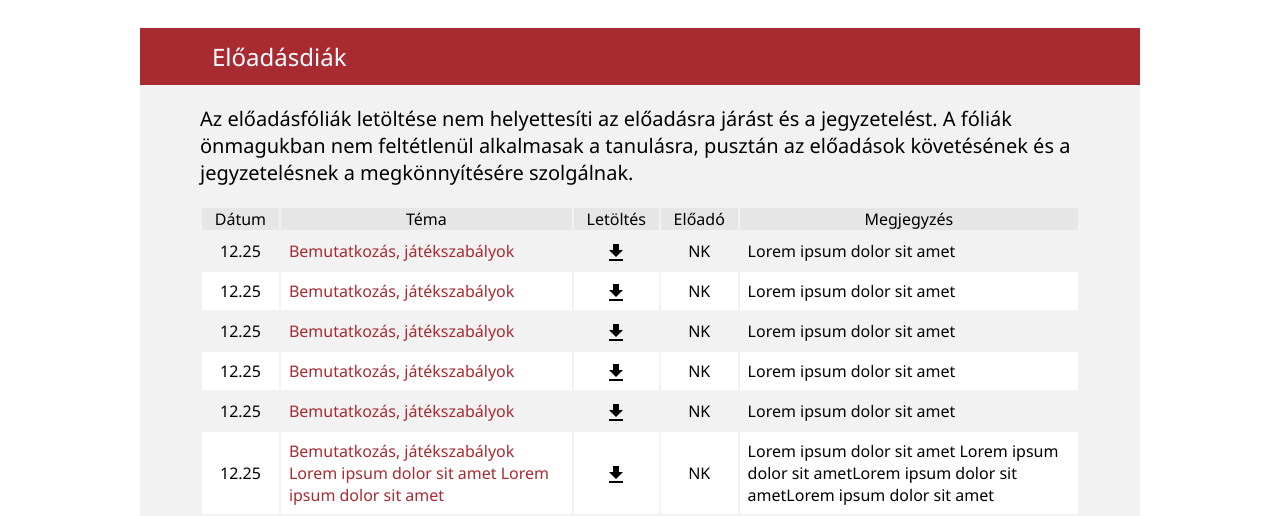
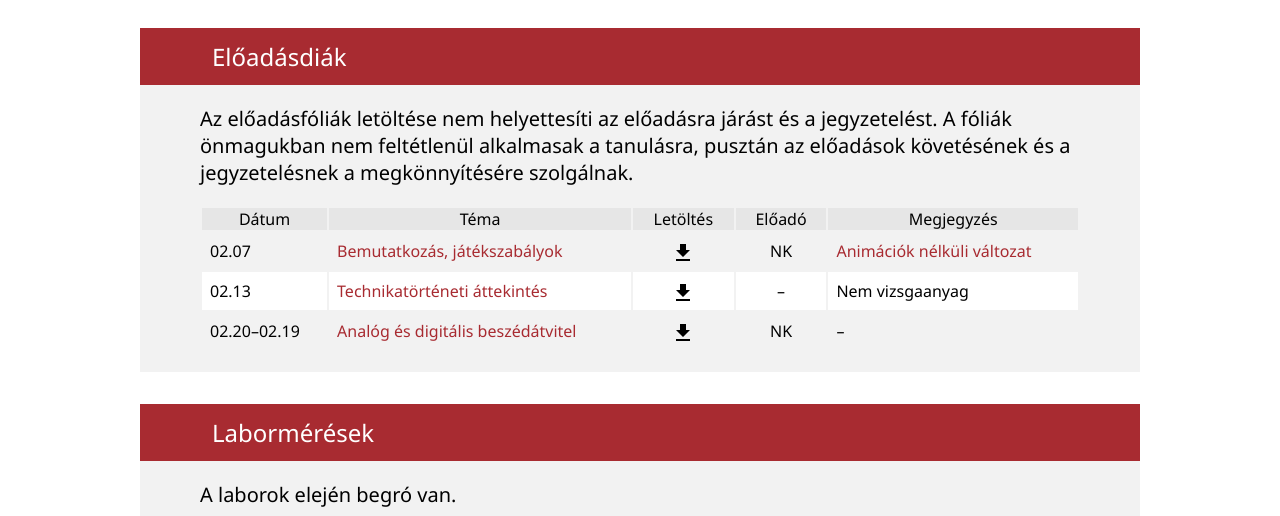
Before and after one commit to anadutova/kh2, a plain HTML site: page index.html in a window 1280 px wide. Shown: the part 286-802 px from the top of the page. Drawn offline with Linux system fonts and the light colour scheme.

Commit message:
Takarítás

```diff
--- a/script.js
+++ b/script.js
@@ -1,43 +1,40 @@
 function ready(fn) {
-    if (document.attachEvent ? document.readyState === "complete" : document.readyState !== "loading"){
+    if (document.attachEvent ? document.readyState === "complete" : document.readyState !== "loading") {
         fn();
     } else {
         document.addEventListener('DOMContentLoaded', fn);
     }
 }
 
-function onReady(){
-    initMenuButtonClickEvent();
+function initTable() {
+    var lectures = new Array;
 
-    var lectures = new Array(5).fill(
+        lectures.push(
             {
-            date: "12.25",
-            topic: "Bemutatkozás, játékszabályok",
-            address:  null,
-            lecturer: "NK",
-            comment:  "Lorem ipsum dolor sit amet"
+                date: '02.07',
+                topic: 'Bemutatkozás, játékszabályok',
+                address: 'kh2-01_bevezeto.pdf',
+                lecturer: 'NK',
+                comment: '<a href="kh2-01_bevezeto-animacio-nelkul.pdf" class="link">Animációk nélküli változat</a>'
+            },
+            {
+                date: "02.13",
+                topic: "Technikatörténeti áttekintés",
+                address: "kh2-02_tortenelem_vezetekes_arch.pdf",
+                lecturer: null,
+                comment: "Nem vizsgaanyag"
+            },
+            {
+                date: "02.20–02.19",
+                topic: "Analóg és digitális beszédátvitel",
+                address: "kh2-03_PCM.pdf",
+                lecturer: "NK"
             }
         );
 
-    lectures.push( {
-        date: "12.25",
-            topic: "Bemutatkozás, játékszabályok Lorem ipsum dolor sit amet Lorem ipsum dolor sit amet ",
-            address:  null,
-            lecturer: "NK",
-            comment:  "Lorem ipsum dolor sit amet Lorem ipsum dolor sit ametLorem ipsum dolor sit ametLorem ipsum dolor sit amet"
-    });
-
-    lectures.push( {
-        date: "12.25",
-            topic: "Bemutatkozás, játékszabályok",
-            address:  null,
-            lecturer: "NK",
-            comment:  "Lorem ipsum dolor sit amet\nLorem ipsum dolor sit ametLorem ipsum dolor sit ametLorem ipsum dolor sit amet"
-    });
-
         var table = document.getElementById("table-body");
 
-    for (var lecture of lectures){
+        for (var lecture of lectures) {
             var row = document.createElement("tr");
             row.setAttribute("class", "table__row");
 
@@ -59,11 +56,11 @@
 
 
             cell.classList.add("table__cell--text-align-center", "table__cell--xs-only", "table__cell--inflexible", "table__cell");
-        button.addEventListener("click", function(event){
+            button.addEventListener("click", function (event) {
                 var button = event.target;
                 var row = button.parentElement.parentElement;
                 var cells = row.querySelectorAll(".js-collapsibleCell");
-            for (cell of cells){
+                for (cell of cells) {
                     if (!cell.classList.toggle("table__cell--except-xs"))
                         button.firstChild.firstChild.setAttributeNS('http://www.w3.org/1999/xlink', "href", "icons.svg#ic_remove_white_24px");
                     else button.firstChild.firstChild.setAttributeNS('http://www.w3.org/1999/xlink', "href", "icons.svg#ic_add_white_24px");
@@ -72,9 +69,10 @@
             })
             row.appendChild(cell);
 
-        for(let i = 0; i < 5; i++) {
+            for (let i = 0; i < 5; i++) {
                 let cell = document.createElement("td");
-            if (i == 0 || i == 2 || i == 2) cell.setAttribute("class", "table__cell--text-align-center  table__cell--inflexible");
+                if (i == 2) cell.setAttribute("class", "table__cell--text-align-center  table__cell--inflexible");
+                else if (i == 0) cell.setAttribute("class", "table__cell--date");
                 else cell.setAttribute("class", "table__cell--flexible");
                 if (i == 3) cell.classList.add("table_cell--data-lecturer", "js-collapsibleCell", "table__cell--text-align-center", "table__cell--except-xs");
                 if (i == 4) cell.classList.add("table_cell--data-comment", "js-collapsibleCell", "table__cell--except-xs");
@@ -110,15 +108,15 @@
                         cellText = a;
                     }
                         break;
-                case 3: cellText = document.createTextNode(lecture.lecturer);
+                    case 3: cellText = document.createTextNode(lecture.lecturer || "–");
                         break;
-                case 4: cell.textContent = lecture.comment;
+                    case 4: cell.innerHTML = lecture.comment || "–";
                         break;
                 }
                 if (i !== 4) cell.appendChild(cellText);
                 row.appendChild(cell);
 
-            if (i == 2){
+                if (i == 2) {
                     let flexBreak = document.createElement("td");
                     flexBreak.classList.add("table__flex-break");
                     row.appendChild(flexBreak);
@@ -127,30 +125,33 @@
 
             table.appendChild(row);
         }
+}
 
+function onReady() {
+    initTable();
+    initMenuButtonClickEvent();
     updateLastModified();
 }
 
 ready(onReady);
 
-function initCollapsibleTable(){
+function initCollapsibleTable() {
     if (window.matchMedia("(max-width: 576px)").matches) {
         var tableHeader = document.querySelector(".table__header");
         tableHeader.insertBefore(document.createElement("th"), tableHeader.firstChild);
         var rows = document.querySelectorAll("tbody > tr");
         var cell = document.createElement("td");
         cell.textContent = "\u25b6";
-        for (row of rows)
-            {
+        for (row of rows) {
             row.insertBefore(cell.cloneNode(true), row.firstChild);
             console.log("row");
         }
     }
 }
 
-function initMenuButtonClickEvent(){
+function initMenuButtonClickEvent() {
     var button = document.querySelector(".js-menuButton");
-    button.addEventListener("click", function(event){
+    button.addEventListener("click", function (event) {
         menu = document.querySelector(".menu__items");
         menu.style.display = !menu.style.display || menu.style.display === 'none' ? 'flex' : 'none';
         console.log("Menu button clicked")
@@ -163,11 +164,11 @@
 
 }
 
-function updateLastModified(){
+function updateLastModified() {
 
     var req = new XMLHttpRequest();
     req.responseType = "document";
-    req.onload = function(){
+    req.onload = function () {
         var time = document.querySelector("#js-lastModified");
         time.textContent = this.getResponseHeader("Last-Modified");
     };
--- a/styles.css
+++ b/styles.css
@@ -22,7 +22,6 @@
   display: inline-block;
   height:5em;
   width: 7em;
-  /*margin: -1em auto -1em;*/
   margin-bottom: -2.3em;
   margin-left: .5em;
 }
@@ -107,7 +106,7 @@
   color: #fff;
   position: fixed;
   top:0;
-  width: 100vw;
+  width: 100%;
   box-shadow: 0 0 .5em 0.1em rgba(0, 0, 0, 0.3);
 }
 
@@ -228,7 +227,15 @@
   width: 100%;
 }
 
+.table__cell--no-wrap {
+  white-space: nowrap;
+}
+
 .table_cell--data-comment{
+  white-space: pre-wrap;
+}
+
+.table_cell--data-lecturer{
   white-space: pre-wrap;
 }
 
@@ -343,12 +350,7 @@
 .table, .table__header-wrapper, .table__header, .table__header-cell,
 .table__body, .table__row, .table__cell--text-align-center,
 .table__cell--flexible, .table__cell--inflexible {
-  /*display: block;*/
   box-sizing: border-box;
-}
-
-.table {
-  width: initial;
 }
 
 .table__header, .table__row {
@@ -370,6 +372,11 @@
   /*white-space: pre-wrap;*/
 }
 
+.table__cell--date {
+  flex: 0 0 3em;
+  text-align: left;
+}
+
 .table__flex-break {
   display: block;
   flex: 0 0 100%;
@@ -377,8 +384,7 @@
 }
 
 .table_cell--data-lecturer::before{
-  /*non-breaking space*/
-  content:"Előadó:\00a0";
+  content:"Előadó: ";
 }
 
 .table_cell--data-comment::before{
```
Also changed, not shown: index.html (+6 -17 lines). Lines whose indentation alone changed are shown as unchanged.
